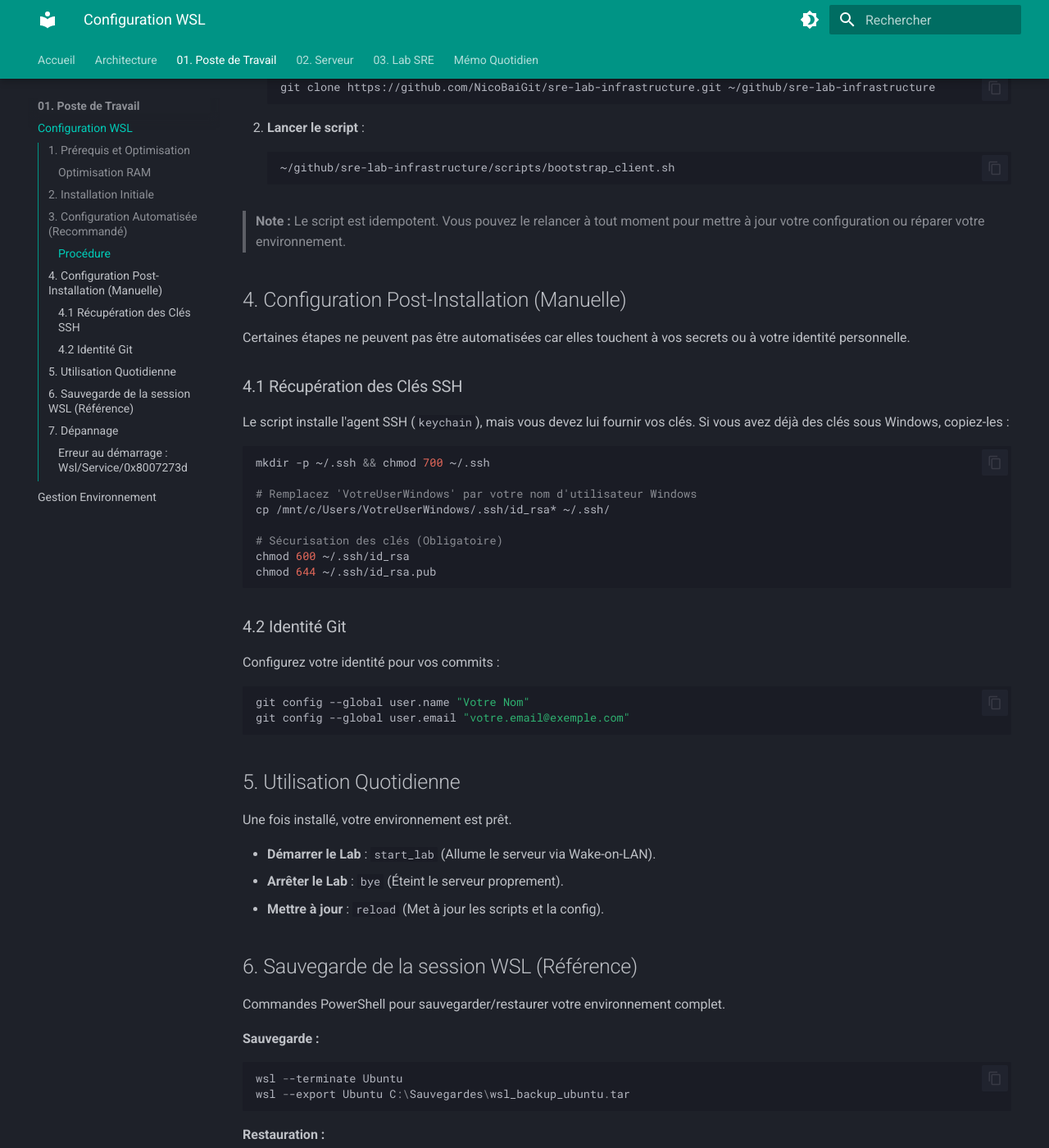
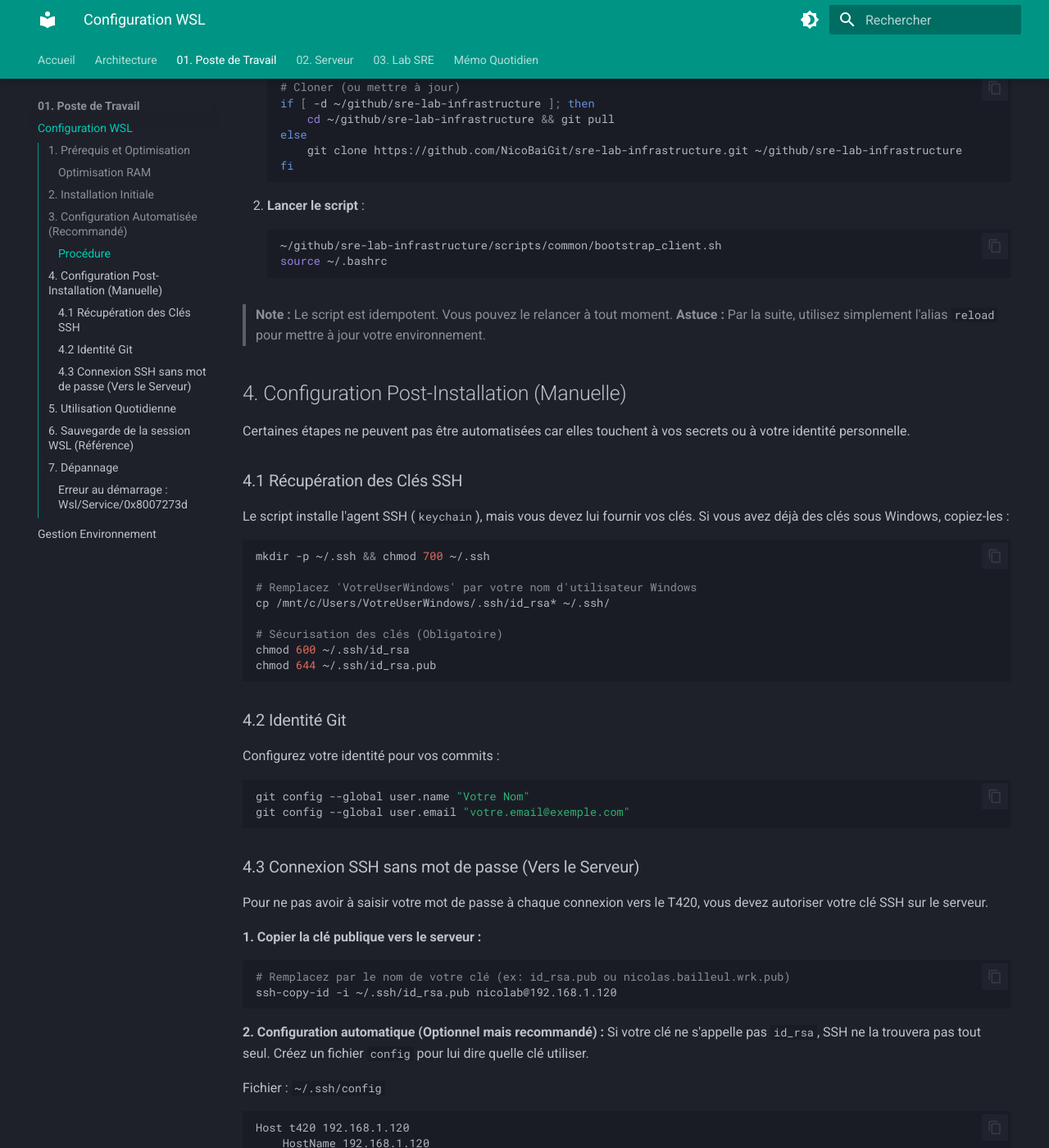
Before and after one commit to NicoBaiGit/sre-lab-infrastructure, an MkDocs documentation site: the page built from docs/wsl.md, in a window 1280 px wide and 1400 px high, scrolled down 1315 px. Shown: the whole window at 82% size. Built offline with MkDocs 1.6.1 and Material for MkDocs 9.7.7, drawn with Linux system fonts in a browser that asks for light colours; some of the changed text lies outside the part shown.

Commit message:
refactor: reorganize scripts into subfolders and update docs

````diff
--- a/docs/wsl.md
+++ b/docs/wsl.md
@@ -42,17 +42,24 @@ Ce script détecte automatiquement l'environnement et va :
 
 ### Procédure
 
-1.  **Cloner le dépôt** :
+1.  **Récupérer le code** :
     ```bash
-    git clone https://github.com/NicoBaiGit/sre-lab-infrastructure.git ~/github/sre-lab-infrastructure
+    # Cloner (ou mettre à jour)
+    if [ -d ~/github/sre-lab-infrastructure ]; then
+        cd ~/github/sre-lab-infrastructure && git pull
+    else
+        git clone https://github.com/NicoBaiGit/sre-lab-infrastructure.git ~/github/sre-lab-infrastructure
+    fi
     ```
 
 2.  **Lancer le script** :
     ```bash
-    ~/github/sre-lab-infrastructure/scripts/bootstrap_client.sh
+    ~/github/sre-lab-infrastructure/scripts/common/bootstrap_client.sh
+    source ~/.bashrc
     ```
 
-> **Note :** Le script est idempotent. Vous pouvez le relancer à tout moment pour mettre à jour votre configuration ou réparer votre environnement.
+> **Note :** Le script est idempotent. Vous pouvez le relancer à tout moment.
+> **Astuce :** Par la suite, utilisez simplement l'alias `reload` pour mettre à jour votre environnement.
 
 ## 4. Configuration Post-Installation (Manuelle)
 
@@ -79,6 +86,29 @@ Configurez votre identité pour vos commits :
 git config --global user.name "Votre Nom"
 git config --global user.email "votre.email@exemple.com"
 ```
+
+### 4.3 Connexion SSH sans mot de passe (Vers le Serveur)
+Pour ne pas avoir à saisir votre mot de passe à chaque connexion vers le T420, vous devez autoriser votre clé SSH sur le serveur.
+
+**1. Copier la clé publique vers le serveur :**
+```bash
+# Remplacez par le nom de votre clé (ex: id_rsa.pub ou nicolas.bailleul.wrk.pub)
+ssh-copy-id -i ~/.ssh/id_rsa.pub nicolab@192.168.1.120
+```
+
+**2. Configuration automatique (Optionnel mais recommandé) :**
+Si votre clé ne s'appelle pas `id_rsa`, SSH ne la trouvera pas tout seul. Créez un fichier `config` pour lui dire quelle clé utiliser.
+
+Fichier : `~/.ssh/config`
+```ssh
+Host t420 192.168.1.120
+    HostName 192.168.1.120
+    User nicolab
+    IdentityFile ~/.ssh/votre_cle_privee
+```
+*(Remplacez `votre_cle_privee` par le nom de votre fichier de clé, sans .pub)*.
+
+Désormais, `ssh t420` vous connectera instantanément.
 
 ## 5. Utilisation Quotidienne
 
````
Also changed, not shown: README.md (+2 -2 lines), docs/ubuntu-server.md (+15 -15 lines), 10 other files.
